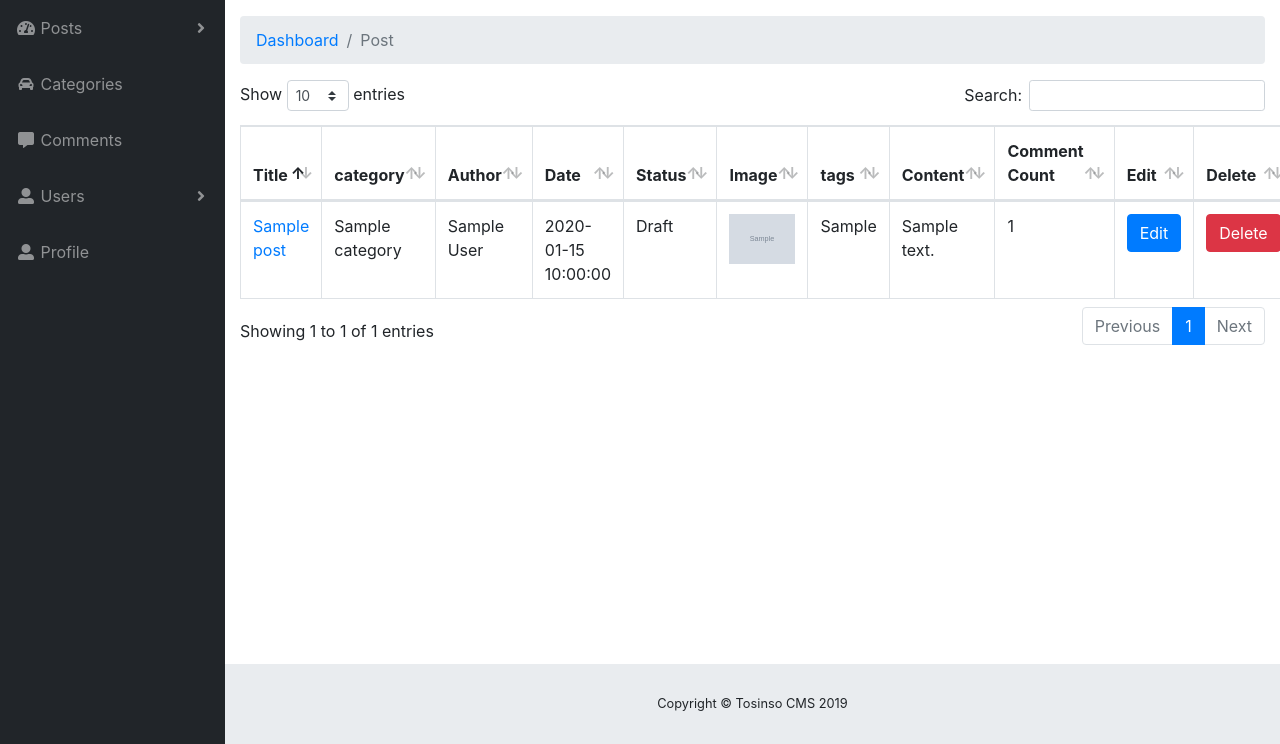
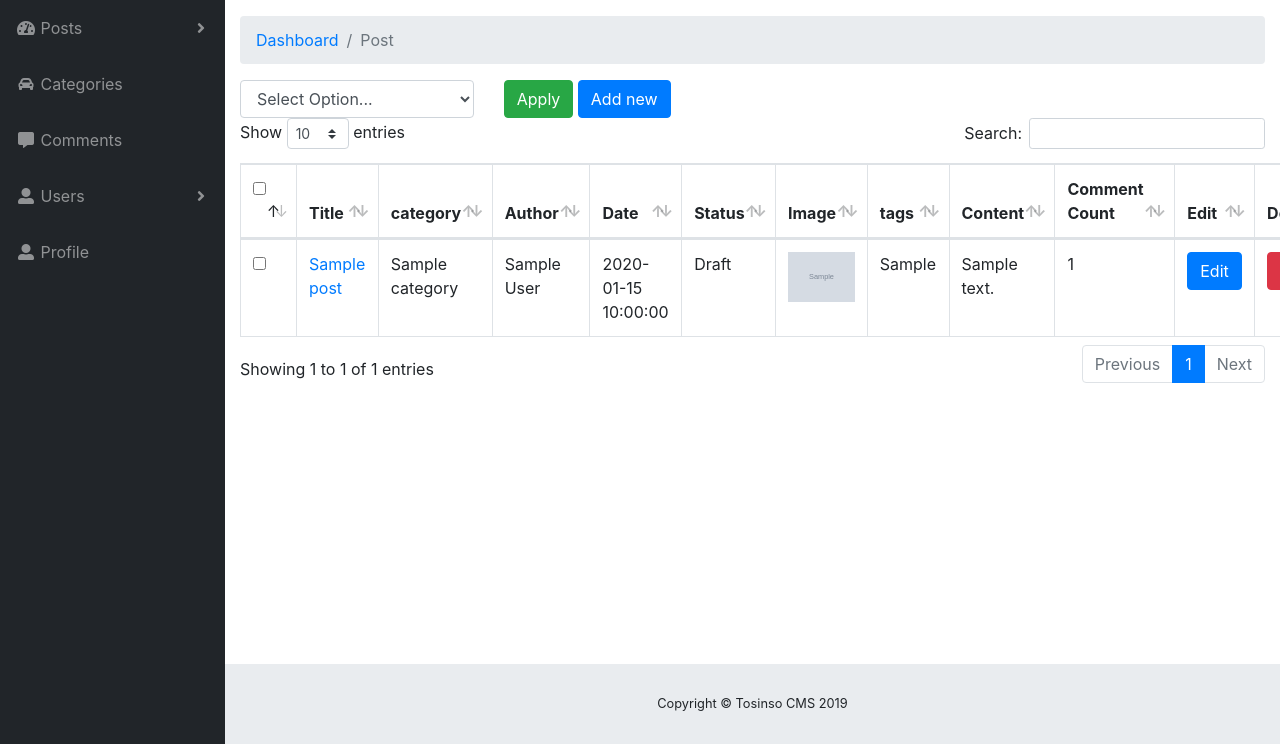
Before and after one commit to adelifar/PhpCourseCMS, a PHP site: page /admin/post.php in a window 1280 px wide. Shown: the part 56-800 px from the top of the page. Run offline with PHP 8.4, Linux system fonts and the light colour scheme; the visitor is signed in with stand-in values (Sample User, id 1); tables that the repository leaves empty or names only in its code hold one stand-in row (values such as "Sample post"); grey boxes marked "Sample" are stand-in pictures.

Commit message:
bulk operation

```diff
--- a/admin/incs/newpost.php
+++ b/admin/incs/newpost.php
@@ -41,7 +41,10 @@ if (isset($_POST["submitNewPost"])){
     </div>
     <div class="form-group">
         <label for="title">Status:</label>
-        <input type="text" class="form-control" name="status" id="status">
+        <select name="status" id="status" class="form-control" required>
+            <option value="Draft">Draft</option>
+            <option value="Published">Published</option>
+        </select>
     </div>
     <div class="form-group">
         <label for="image">Image:</label>
--- a/admin/incs/postTableData.php
+++ b/admin/incs/postTableData.php
@@ -8,10 +8,48 @@ if (isset($_GET["delete"])) {
 }
 $posts = $postObj->getAllPosts();
 $catObj = new Category();
+
+
+if (isset($_POST['bulkSubmit'])) {
+    if (!isset($_POST['checks'])) {
+        echo("no item selected");
+    } else {
+        switch ($_POST['operationType']) {
+            case 'Published':
+                $postObj->changePostStatus($_POST['checks'], "Published");
+                break;
+            case 'Draft':
+                $postObj->changePostStatus($_POST['checks'], "Draft");
+                break;
+            case 'Delete':
+                $postObj->deleteBulkPost($_POST['checks']);
+                break;
+        }
+        $pageName = $_SERVER["PHP_SELF"];
+        header("Location: $pageName");
+    }
+
+}
 ?>
+<form action="" method="post">
+    <div class="row">
+        <div class="col-md-3">
+            <select class="form-control " name="operationType" required>
+                <option value="">Select Option...</option>
+                <option value="Published">Publish</option>
+                <option value="Draft">Draft</option>
+                <option value="Delete">Delete</option>
+            </select>
+        </div>
+        <div class="col-md-3">
+            <input type="submit" name="bulkSubmit" value="Apply" class="btn btn-success">
+            <a href="?type=newpost" class="btn btn-primary">Add new</a>
+        </div>
+    </div>
     <table id="postTable" class="table table-bordered table-hover">
         <thead>
         <tr>
+            <td><input type="checkbox" id="bulkCheckBoxHeader"></td>
             <th>Title</th>
             <th>category</th>
             <th>Author</th>
@@ -30,6 +68,7 @@ $catObj = new Category();
         foreach ($posts as $post) {
             ?>
             <tr>
+                <td><input class="post_check" type="checkbox" value="<?= $post["id"] ?>" name="checks[]"/></td>
                 <td><a href="../post.php?pid=<?= $post["id"] ?>"> <?= $post["title"] ?></a></td>
                 <td><?php
                     $cat = $catObj->getCategory($post["category_id"]);
@@ -50,3 +89,19 @@ $catObj = new Category();
         ?>
         </tbody>
     </table>
+</form>
+<script>
+    $(document).ready(function () {
+        $('#bulkCheckBoxHeader').click(function () {
+            if (this.checked){
+               $('.post_check').each(function () {
+                   this.checked=true
+               })
+            } else{
+                $('.post_check').each(function () {
+                    this.checked=false;
+                })
+            }
+        })
+    })
+</script>
--- a/classes/Post_cls.php
+++ b/classes/Post_cls.php
@@ -74,6 +74,14 @@ where  id=$qId";
         $qCatId=$cn->quote($catid);
         return $cn->query("select * from posts where category_id=$qCatId")->fetchAll(PDO::FETCH_ASSOC);
     }
-
-
+    public function changePostStatus($ar,$status){
+        $joinedAr=join(",",$ar);
+        $query="update posts set status='$status' where id in($joinedAr)";
+        $this->connect()->query($query);
+    }
+    public function deleteBulkPost($ar){
+        $joinedAr=join(",",$ar);
+        $query="delete from posts where id in($joinedAr)";
+        $this->connect()->query($query);
+    }
 }
--- a/post.php
+++ b/post.php
@@ -52,15 +52,15 @@ $postComments = $commentObj->getPostComments($_GET["pid"]);
                     <form method="post" action="">
                         <div class="form-group">
                             <label>Author:</label>
-                            <input type="text" class="form-control" name="author">
+                            <input type="text" class="form-control" name="author" required>
                         </div>
                         <div class="form-group">
                             <label for="">Email:</label>
-                            <input type="email" class="form-control" name="email">
+                            <input type="email" class="form-control" name="email" required>
                         </div>
                         <div class="form-group">
                             <label for="content">Content:</label>
-                            <textarea name="content" class="form-control"></textarea>
+                            <textarea name="content" class="form-control" required></textarea>
                             <span class="btn-group">
 
                         </span>
```
Also changed, not shown: admin/incs/editpost.php (+17 -1 lines). Lines whose indentation alone changed are shown as unchanged.
